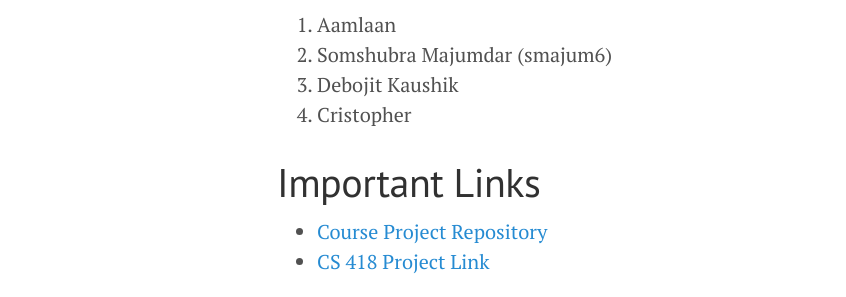
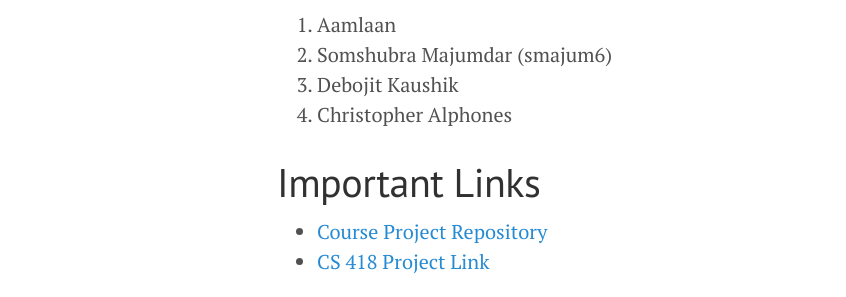
Before and after one commit to titu1994/IDS-Course-Project, a Jekyll site: the page built from _posts/2018-02-05-update-one.md, in a window 1280 px wide. Shown: the part 289-586 px from the top of the page, without its empty margins (3-849 px from the left). Built offline with Jekyll 4.4.1, drawn with Linux system fonts in a browser that asks for light colours.

Commit message:
corrected name

```diff
--- a/_posts/2018-02-05-update-one.md
+++ b/_posts/2018-02-05-update-one.md
@@ -9,7 +9,7 @@ title: Project Aletheia
 1.  Aamlaan
 2.  Somshubra Majumdar (smajum6)
 3.  Debojit Kaushik
-4.  Cristopher
+4.  Christopher Alphones
 
 # Important Links
 
```
